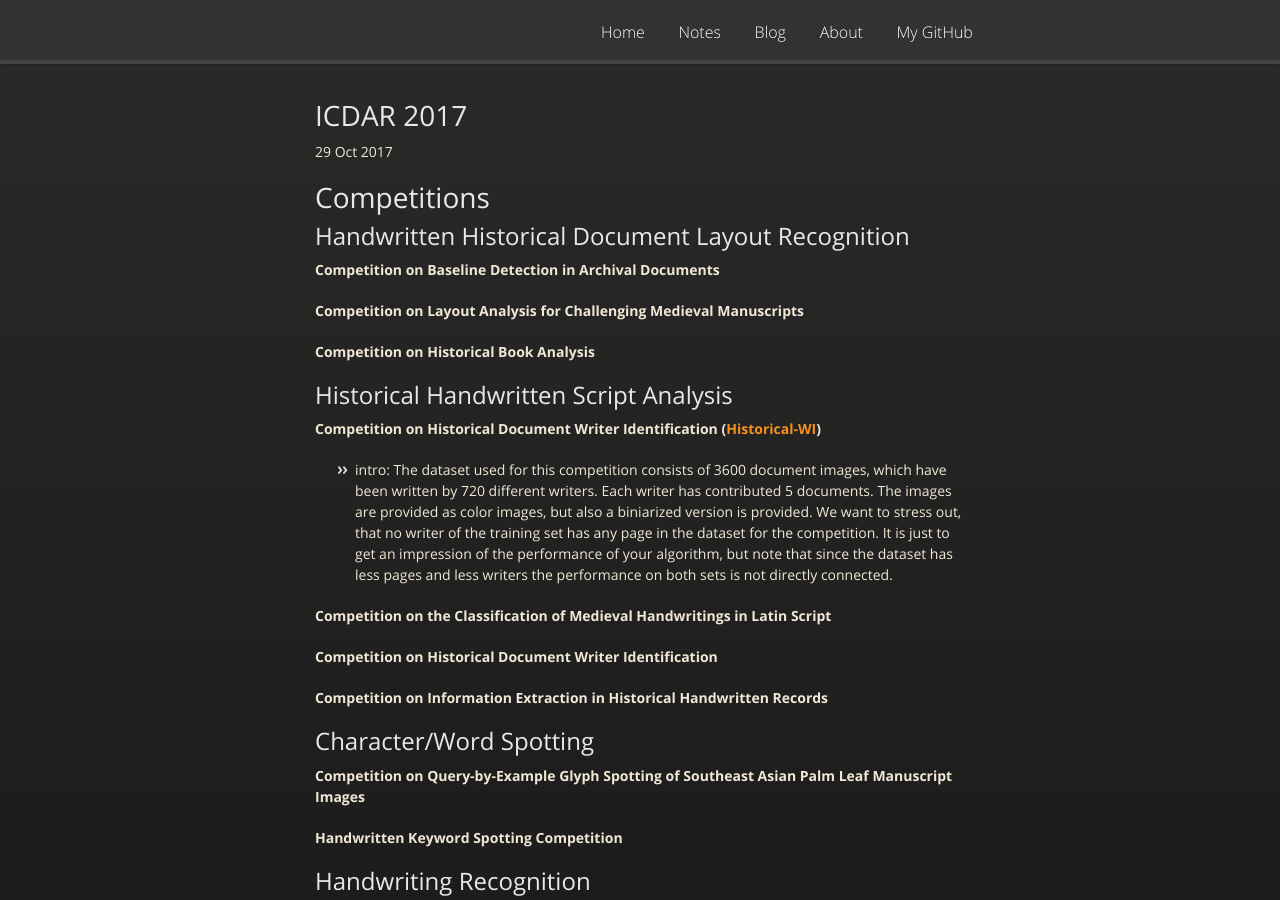
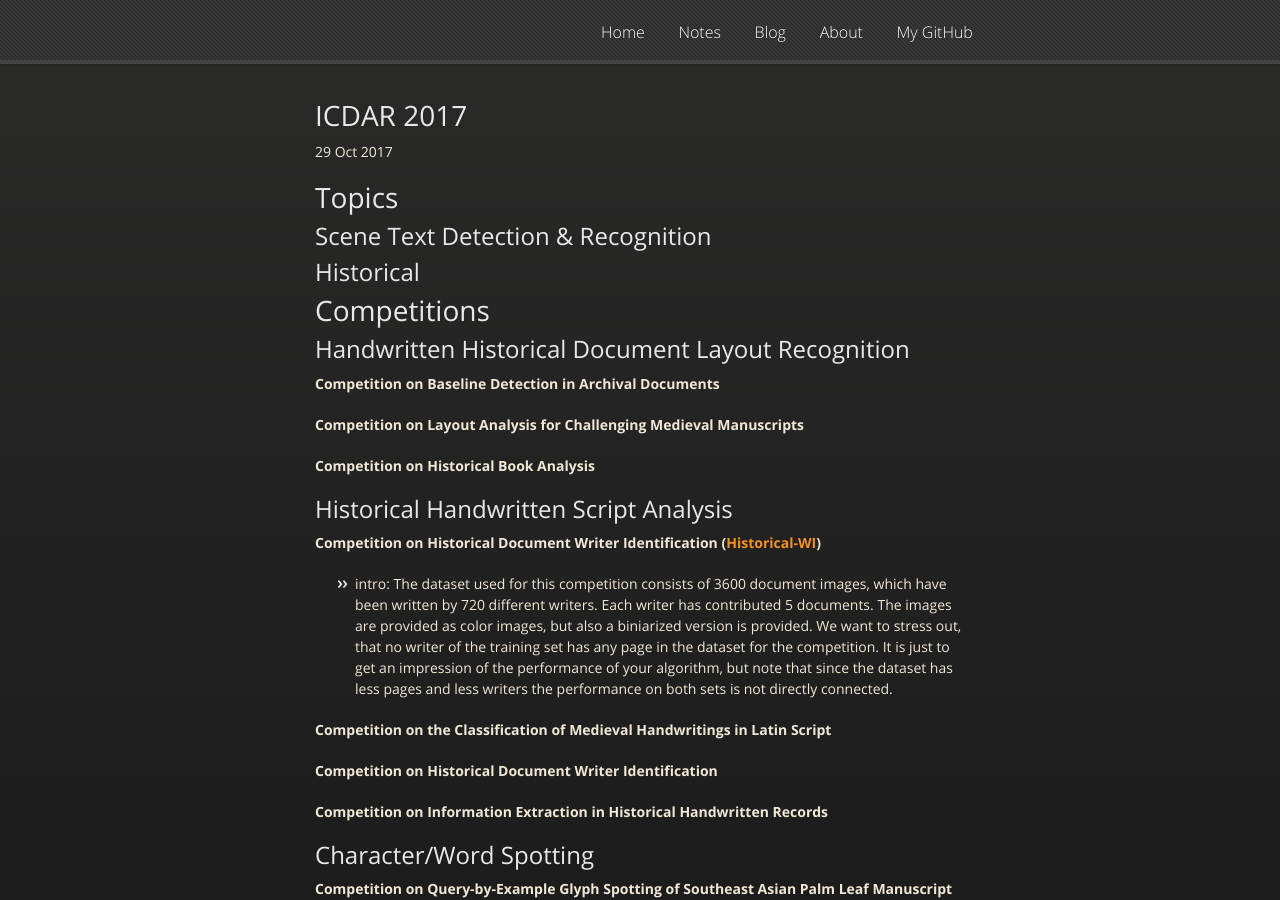
Before and after one commit to ntuanhung/ntuanhung.github.io, a Jekyll site: the page built from _posts/paper_reviews/2017-10-29-ICDAR-2017.md, in a window 1280 px wide and 900 px high. Built offline with Jekyll 4.4.1, drawn with Linux system fonts in a browser that asks for light colours; nearby versions of some CDN libraries.

Commit message:
Update 2017-10-29-ICDAR-2017.md

```diff
--- a/_posts/paper_reviews/2017-10-29-ICDAR-2017.md
+++ b/_posts/paper_reviews/2017-10-29-ICDAR-2017.md
@@ -4,6 +4,11 @@ category: paper_reviews
 title: ICDAR 2017
 date: 2017-10-29
 ---
+# Topics
+
+## Scene Text Detection & Recognition
+
+## Historical
 
 # Competitions
 
```
